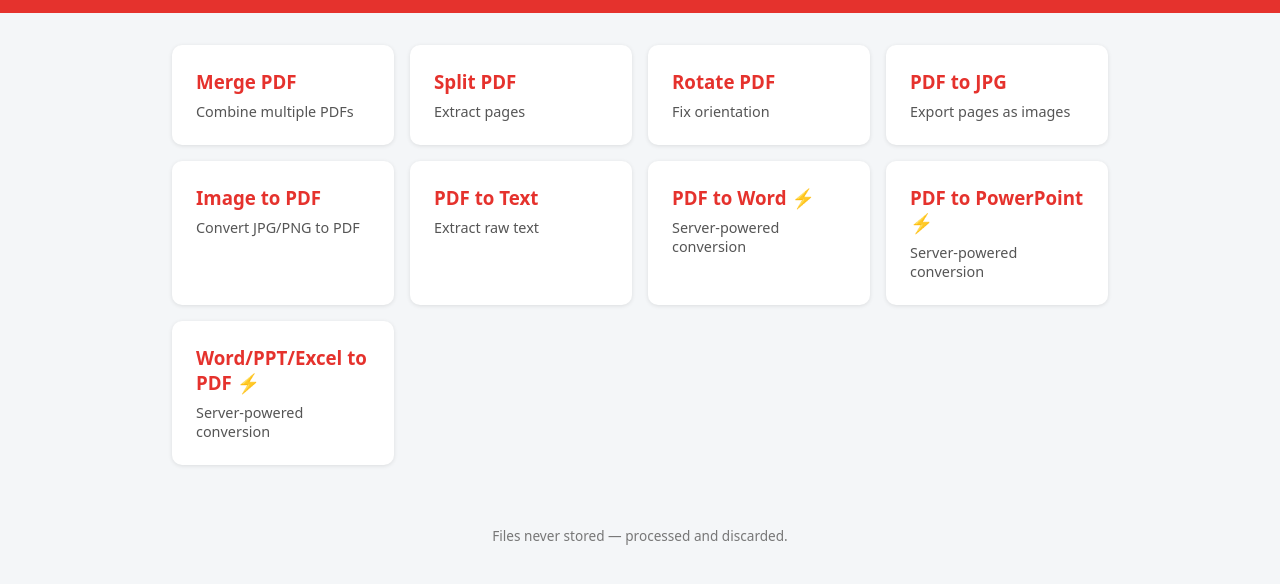
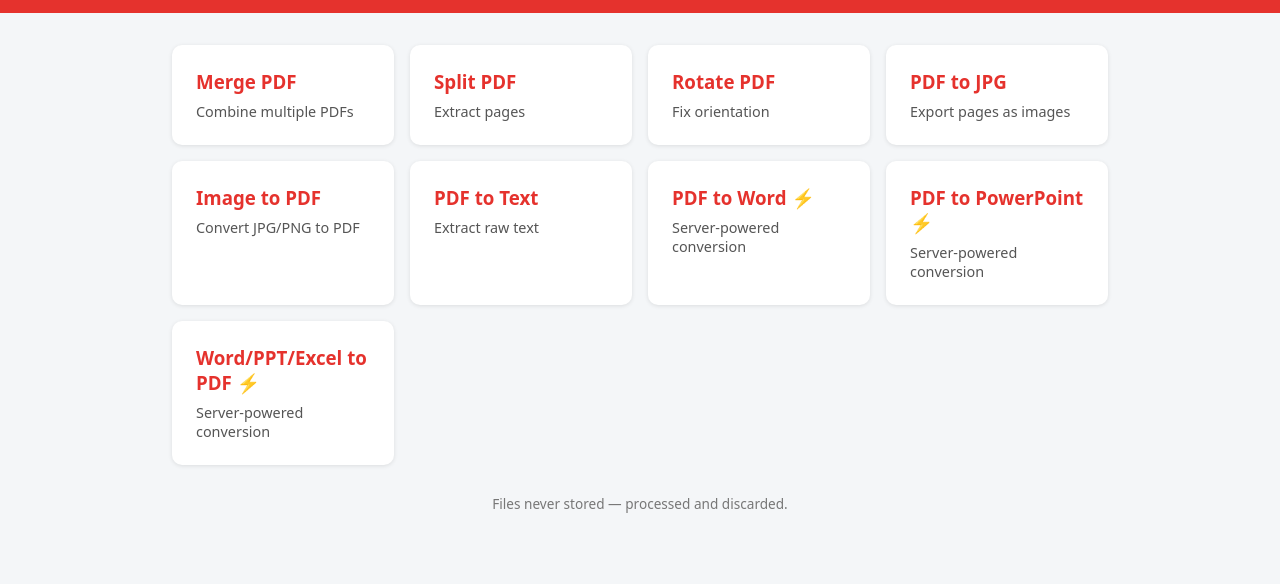
Before and after one commit to surajpatel1990/PDFTool, a plain HTML site: page docs/index.html in a window 1280 px wide. Shown: the part 88-672 px from the top of the page. Drawn offline with nearby package versions, Linux system fonts and the light colour scheme.

Commit message:
Refine padding in grid and footer for improved layout consistency

```diff
--- a/docs/css/style.css
+++ b/docs/css/style.css
@@ -23,7 +23,7 @@ header p { margin: 0; font-size: 0.95rem; }
   display: grid;
   grid-template-columns: repeat(auto-fit, minmax(200px, 1fr));
   gap: 1rem;
-  padding: 2rem;
+  padding: 2rem 2rem 0.5rem;
   max-width: 1000px;
   margin: 0 auto;
 }
@@ -42,7 +42,7 @@ header p { margin: 0; font-size: 0.95rem; }
 .card.server h3::after { content: " ⚡"; }
 footer {
   text-align: center;
-  padding: 1rem;
+  padding: 0.5rem;
   font-size: .85rem;
   color: #777;
 }
```
